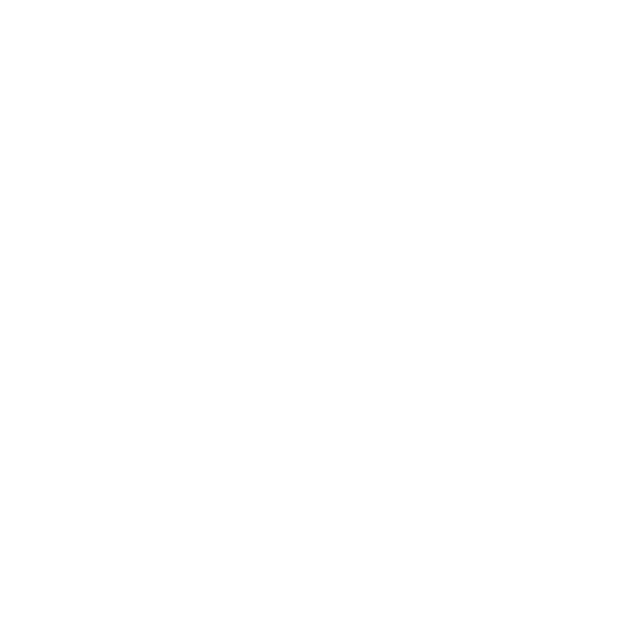
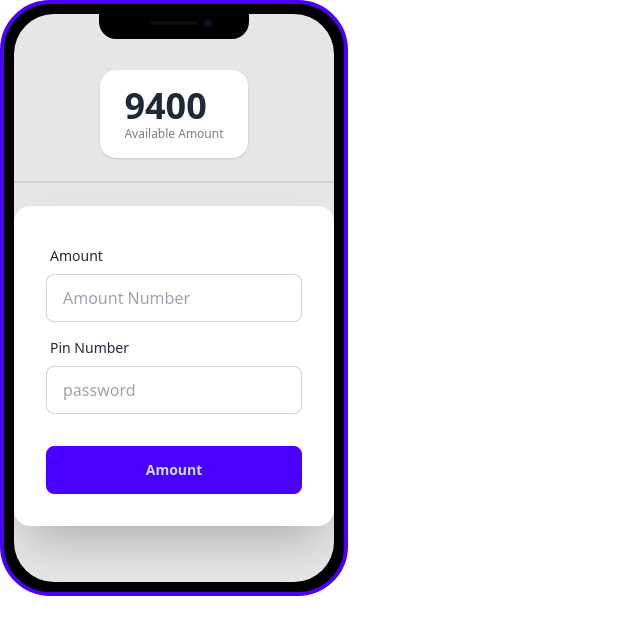
Before and after one commit to forhadch30/payoo-coding, a plain HTML site: page secondTime.html in a window 1280 px wide. Shown: the whole page, without its empty margins (0-640 px from the left). Drawn offline with nearby package versions, Linux system fonts and the light colour scheme.

Commit message:
second time done

```diff
--- a/secondTime.html
+++ b/secondTime.html
@@ -11,8 +11,42 @@
 
 <body>
     <main>
-        <!-- add money from start -->
-        <!-- add money from end -->
+        <div class="mockup-phone border-primary">
+            <div class="camera"></div>
+            <div class="display">
+                <div class="artboard artboard-demo phone-1">
+                    <div class="stats shadow">
+                        <div class="stat">
+                            <div class="stat-value">9400</div>
+                            <div class="stat-desc">Available Amount</div>
+                        </div>
+                    </div>
+                    <div class="divider"></div>
+                    <!-- add money from start -->
+                    <div class="card bg-base-100 w-full max-w-sm shrink-0 shadow-2xl">
+                        <form class="card-body">
+                            <div class="form-control">
+                                <label class="label">
+                                    <span class="label-text">Amount</span>
+                                </label>
+                                <input id="input-amount" type="text" placeholder="Amount Number"
+                                    class="input input-bordered" required />
+                            </div>
+                            <div class="form-control">
+                                <label class="label">
+                                    <span class="label-text">Pin Number</span>
+                                </label>
+                                <input type="password" placeholder="password" class="input input-bordered" required />
+                            </div>
+                            <div class="form-control mt-6">
+                                <button id="btn-amount" class="btn btn-primary">Amount</button>
+                            </div>
+                        </form>
+                    </div>
+                    <!-- add money from end -->
+                </div>
+            </div>
+        </div>
 
         <!-- cash out from start -->
         <!-- cash out from end -->
--- /dev/null
+++ b/secondTime.js
@@ -0,0 +1,3 @@
+function (params) {
+
+}
```
